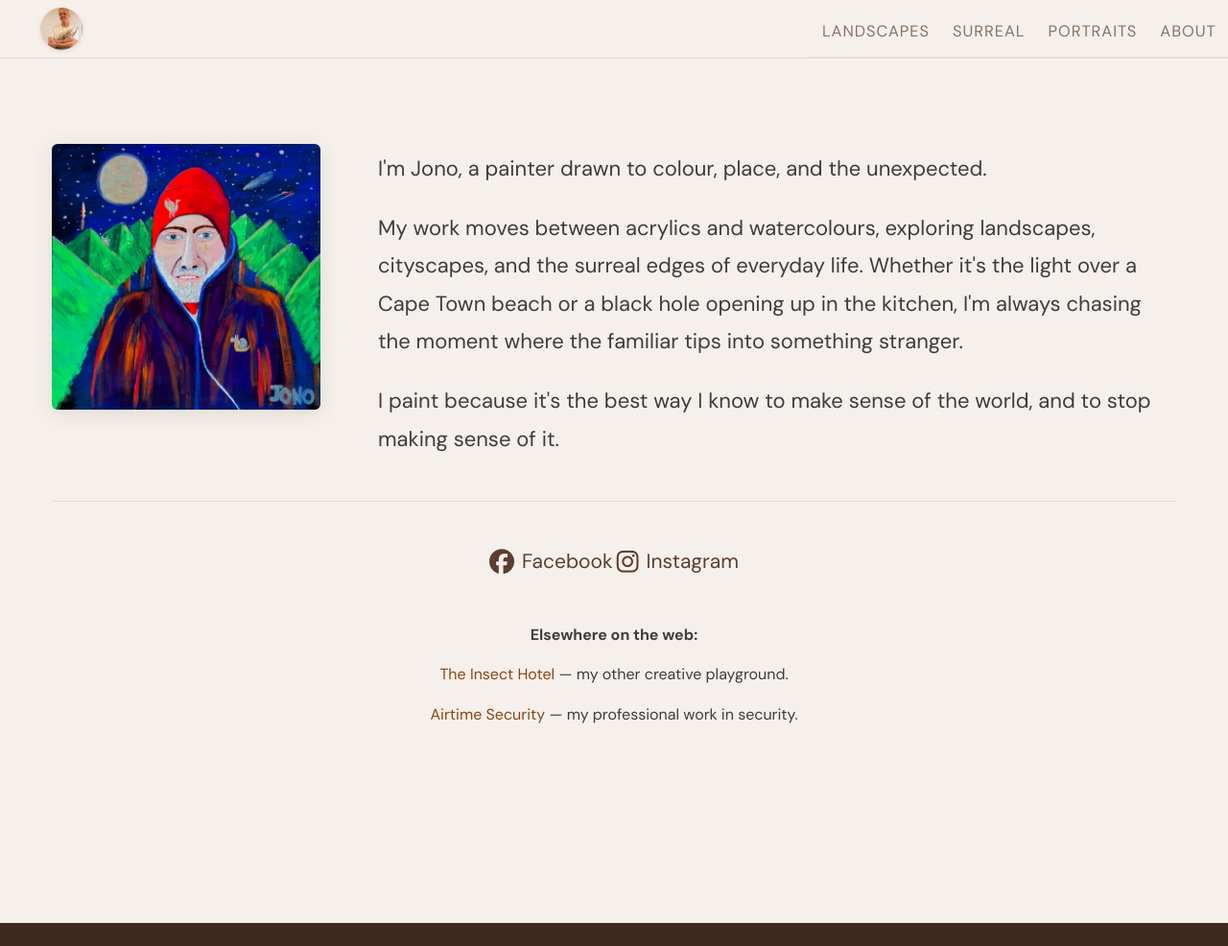
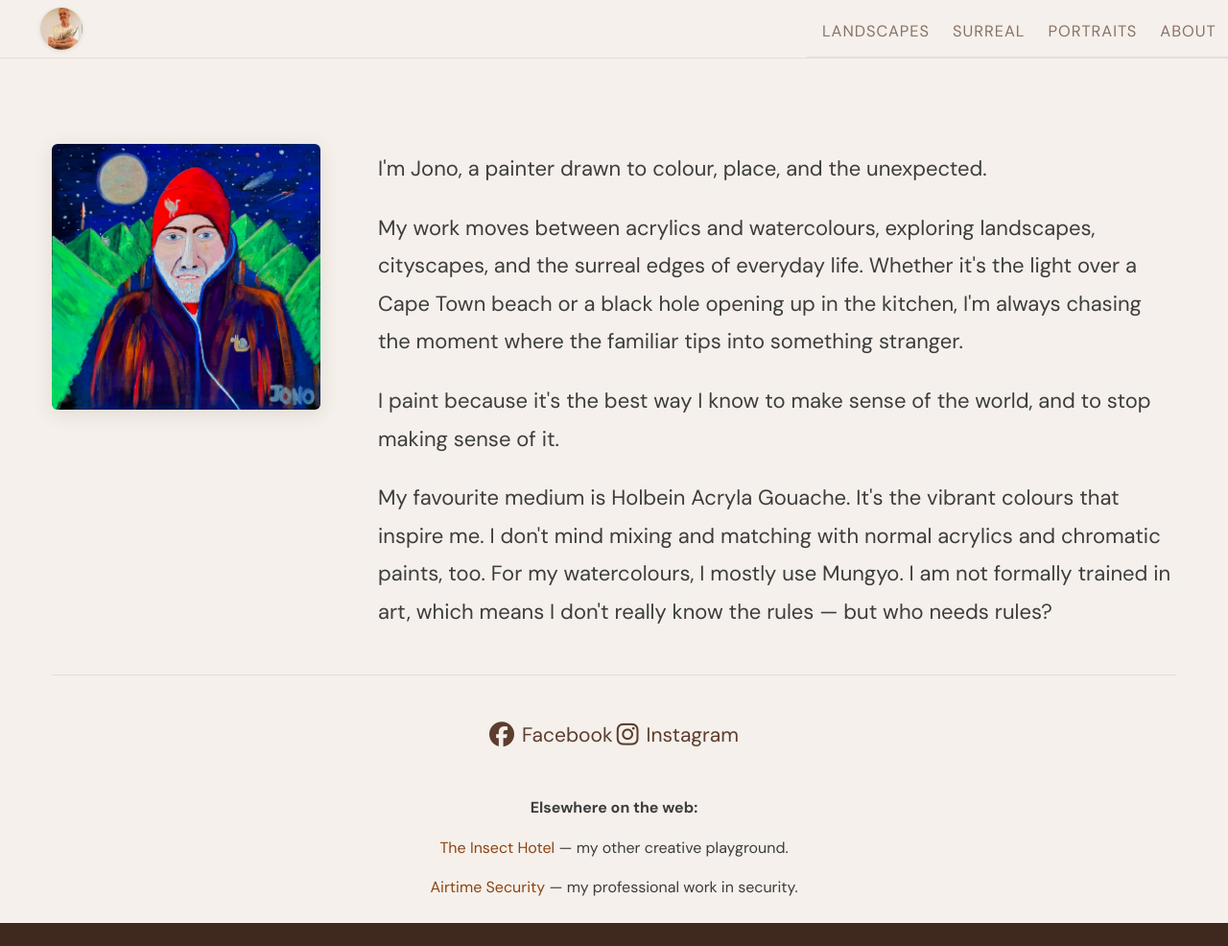
Before and after one commit to JonathanCGill/Jono-The-Artist, an MkDocs documentation site: the page built from docs/about.md, in a window 1280 px wide and 986 px high. Shown: the whole window at 96% size. Built offline with MkDocs 1.6.1 and Material for MkDocs 9.7.7, drawn with Linux system fonts in a browser that asks for light colours.

Commit message:
Add materials and training note to About page
Mention Holbein Acryla Gouache, Mungyo watercolours, and
the joy of not knowing the rules.

https://claude.ai/code/session_013KTxAtr6Uxbz4t4qvpFkuB

```diff
--- a/docs/about.md
+++ b/docs/about.md
@@ -15,6 +15,8 @@ I'm Jono, a painter drawn to colour, place, and the unexpected.
 My work moves between acrylics and watercolours, exploring landscapes, cityscapes, and the surreal edges of everyday life. Whether it's the light over a Cape Town beach or a black hole opening up in the kitchen, I'm always chasing the moment where the familiar tips into something stranger.
 
 I paint because it's the best way I know to make sense of the world, and to stop making sense of it.
+
+My favourite medium is Holbein Acryla Gouache. It's the vibrant colours that inspire me. I don't mind mixing and matching with normal acrylics and chromatic paints, too. For my watercolours, I mostly use Mungyo. I am not formally trained in art, which means I don't really know the rules — but who needs rules?
 
 </div>
 
```
